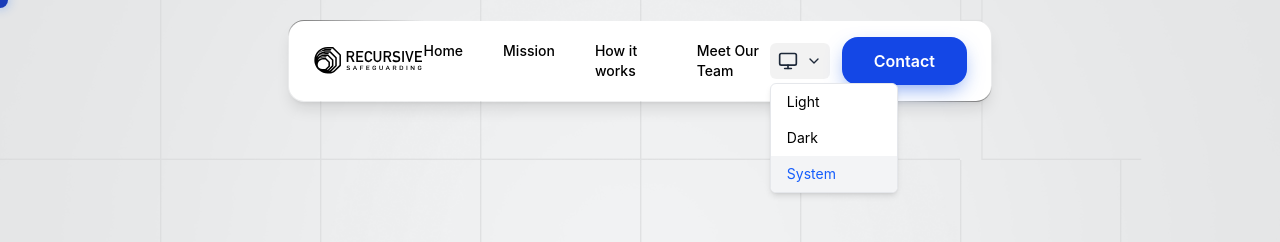
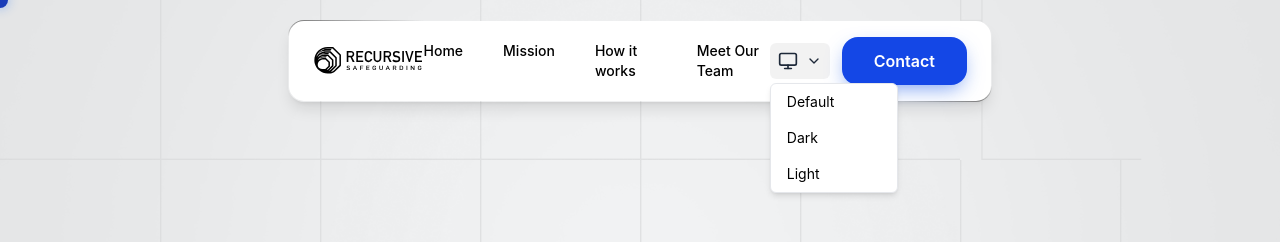
Before and after one commit to zaryabali001/updated-safeguard, a Next.js app: page / in a window 1280 px wide. Both pictures are taken after a click on the button 799 px from the left and 61 px from the top of the page. Shown: the top 242 px of the page. Built offline with nearby package versions, Linux system fonts and the light colour scheme.

Commit message:
finaaaa  dark mode

```diff
--- a/src/app/components/Navbar.jsx
+++ b/src/app/components/Navbar.jsx
@@ -137,7 +137,7 @@ export default function Navbar() {
                     : "bg-white border-gray-200"
                 }`}
               >
-                {["light", "dark", "system"].map((mode) => (
+                {["Default ", "Dark", "Light"].map((mode) => (
                   <button
                     key={mode}
                     onClick={() => changeTheme(mode)}
@@ -219,7 +219,7 @@ export default function Navbar() {
                     : "bg-white border-gray-200"
                 }`}
               >
-                {["light", "dark", "system"].map((mode) => (
+                {["Default", "Dark", "White"].map((mode) => (
                   <button
                     key={mode}
                     onClick={() => changeTheme(mode)}
```
